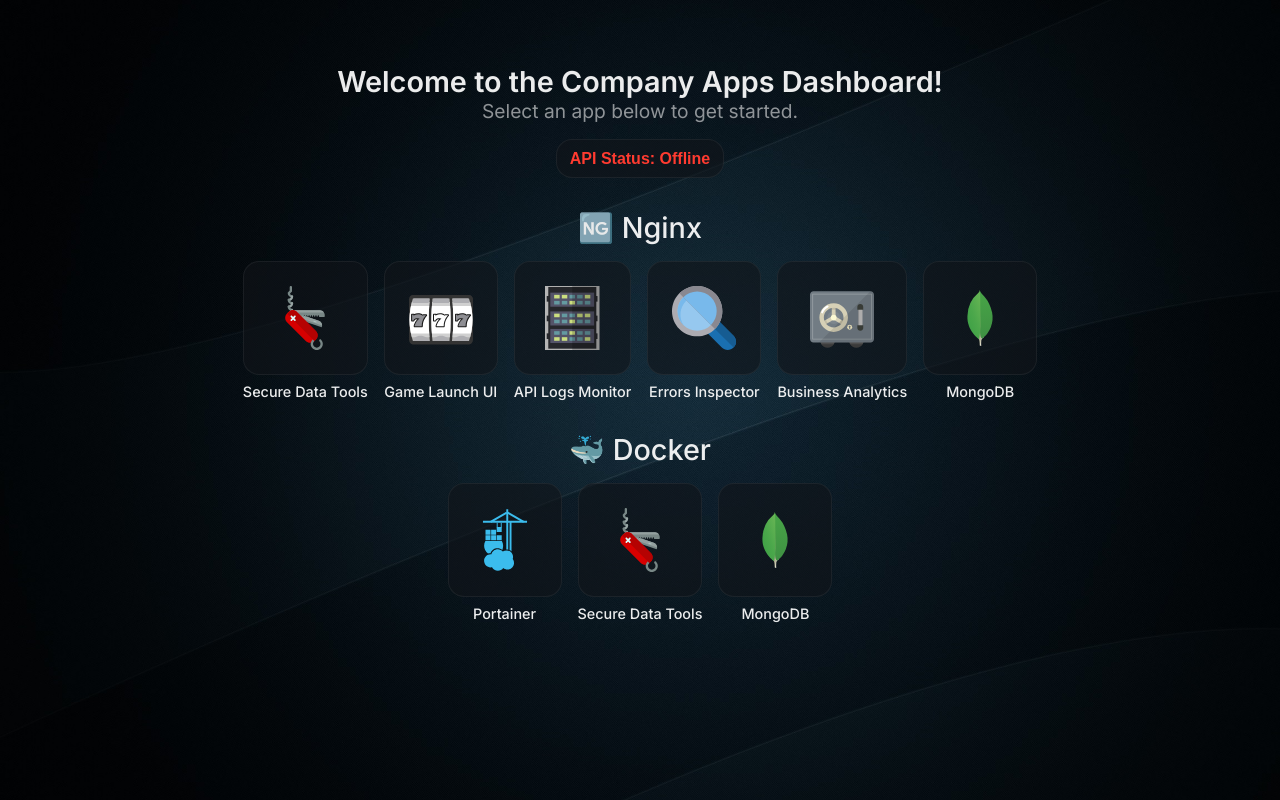
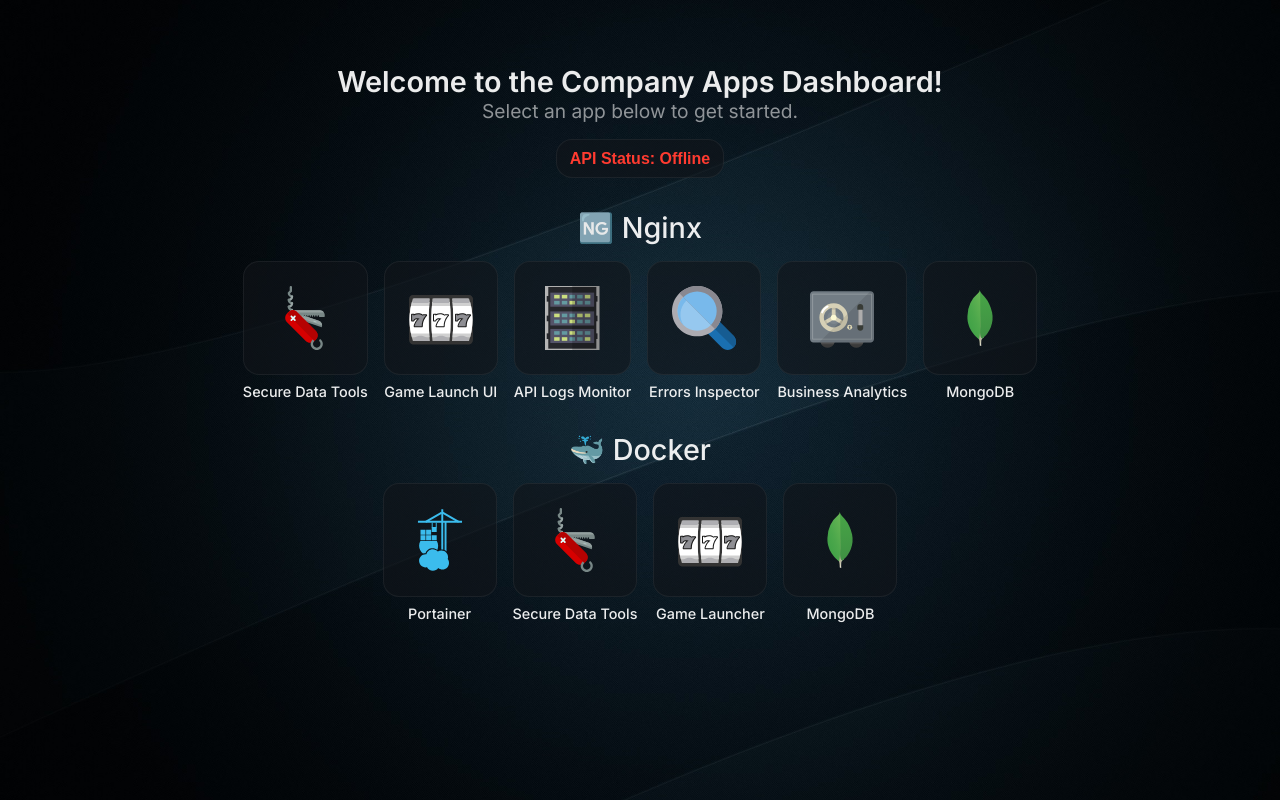
Before and after one commit to dimitarraychev/linux-home-page, a React (Vite) app: page / in a window 1280 px wide. Built offline with nearby package versions, Linux system fonts and the light colour scheme; no server answers.

Commit message:
updated docker files and added app

```diff
--- a/src/App.tsx
+++ b/src/App.tsx
@@ -73,6 +73,12 @@
         />
 
         <Application
+          icon={launchLogo}
+          title="Game Launcher"
+          path="http://45.128.98.99:8084/"
+        />
+
+        <Application
           icon={mongoLogo}
           title="MongoDB"
           path="http://45.128.98.99:8083/"
```
Also changed, not shown: 1 other file (tests, documents, lock files or other folders).
